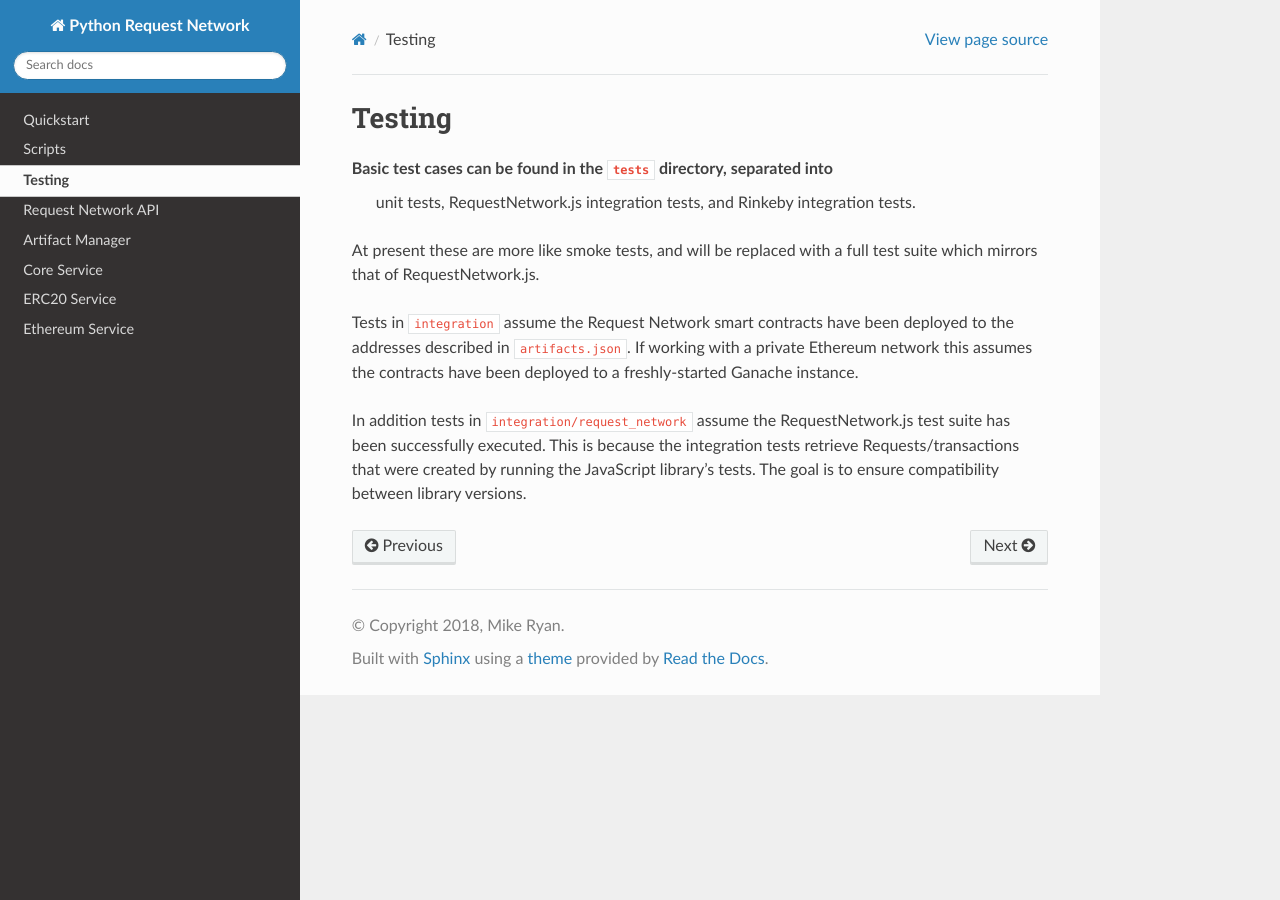
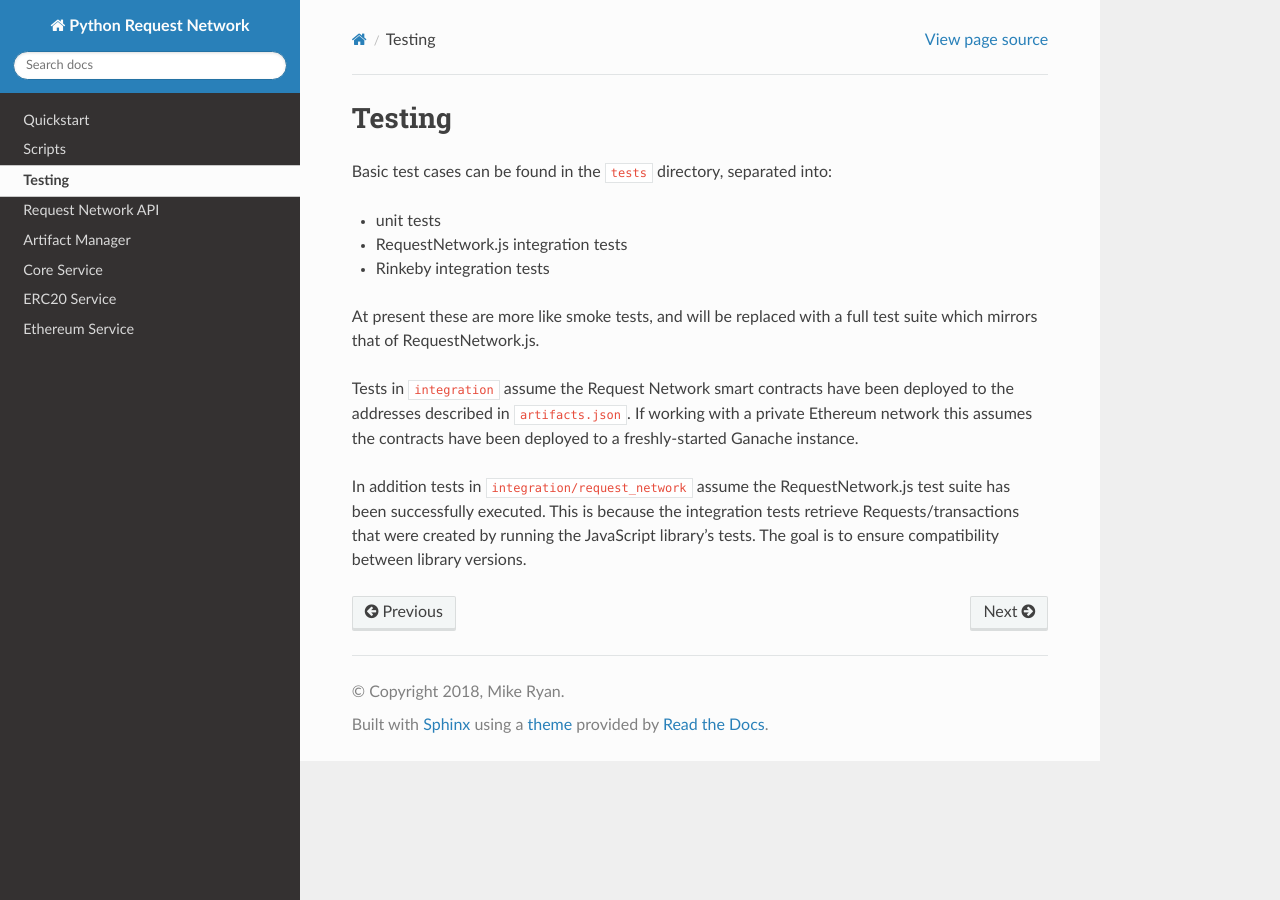
Before and after one commit to xoryouyou/python-request-network, a Sphinx documentation site: the page built from docs/testing.rst, in a window 1280 px wide. Built offline with Sphinx 7.4.7 and the Read the Docs theme 2.0.0, drawn with Linux system fonts in a browser that asks for light colours; cross-references to code outside the pages are shown as plain code; some of the changed lines change nothing that is shown.

Commit message:
Minor formatting change
Change :code-blocks: to inline :code: and added a list with each test section.

```diff
--- a/docs/testing.rst
+++ b/docs/testing.rst
@@ -1,18 +1,21 @@
 Testing
 =======
 
-Basic test cases can be found in the :code-block:`tests` directory, separated into
- unit tests, RequestNetwork.js integration tests, and Rinkeby integration tests.
+Basic test cases can be found in the :code:`tests` directory, separated into:
+
+- unit tests
+- RequestNetwork.js integration tests
+- Rinkeby integration tests
 
 At present these are more like smoke tests, and will be replaced with a full test
 suite which mirrors that of RequestNetwork.js.
 
-Tests in :code-block:`integration` assume the Request Network smart contracts have
-been deployed to the addresses described in :code-block:`artifacts.json`. If working
+Tests in :code:`integration` assume the Request Network smart contracts have
+been deployed to the addresses described in :code:`artifacts.json`. If working
 with a private Ethereum network this assumes the contracts have been deployed to a
 freshly-started Ganache instance.
 
-In addition tests in :code-block:`integration/request_network` assume the
+In addition tests in :code:`integration/request_network` assume the
 RequestNetwork.js test suite has been successfully executed. This is because the
 integration tests retrieve Requests/transactions that were created by running the
 JavaScript library's tests. The goal is to ensure compatibility between library
```
